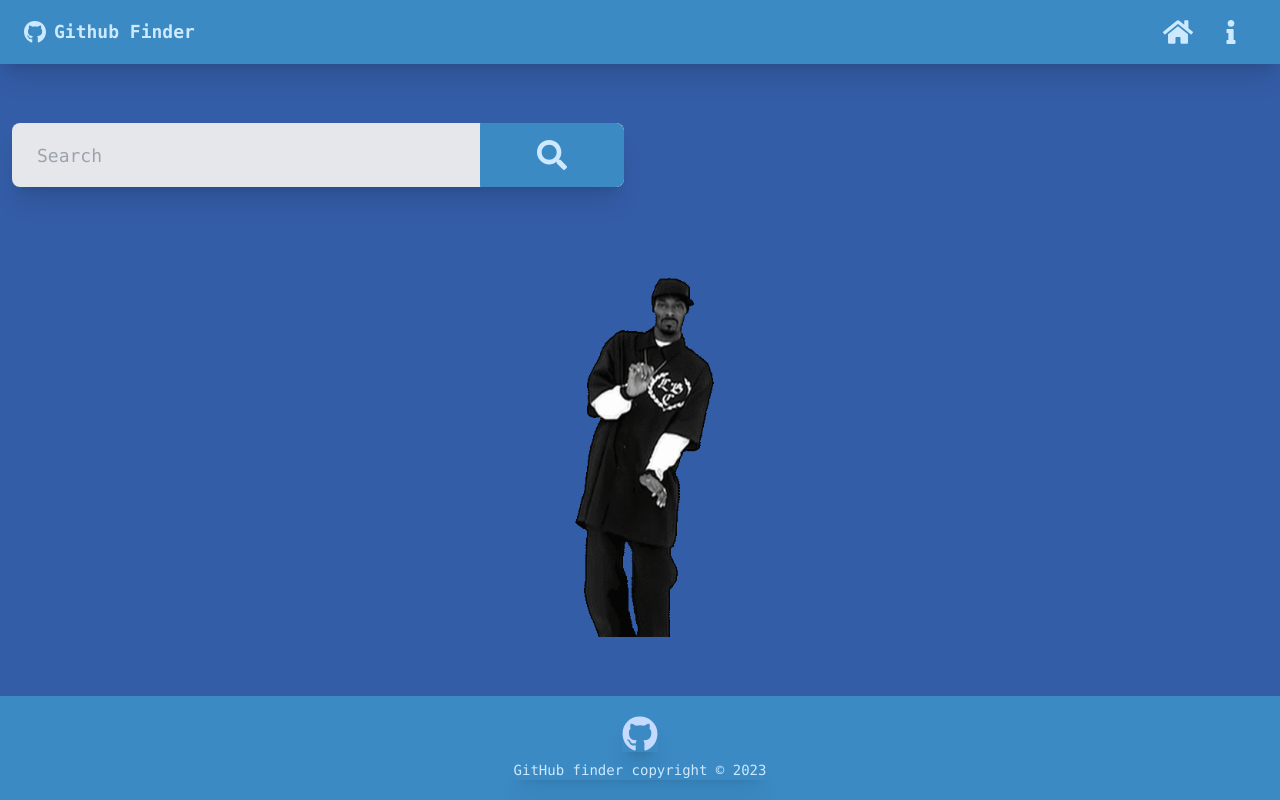
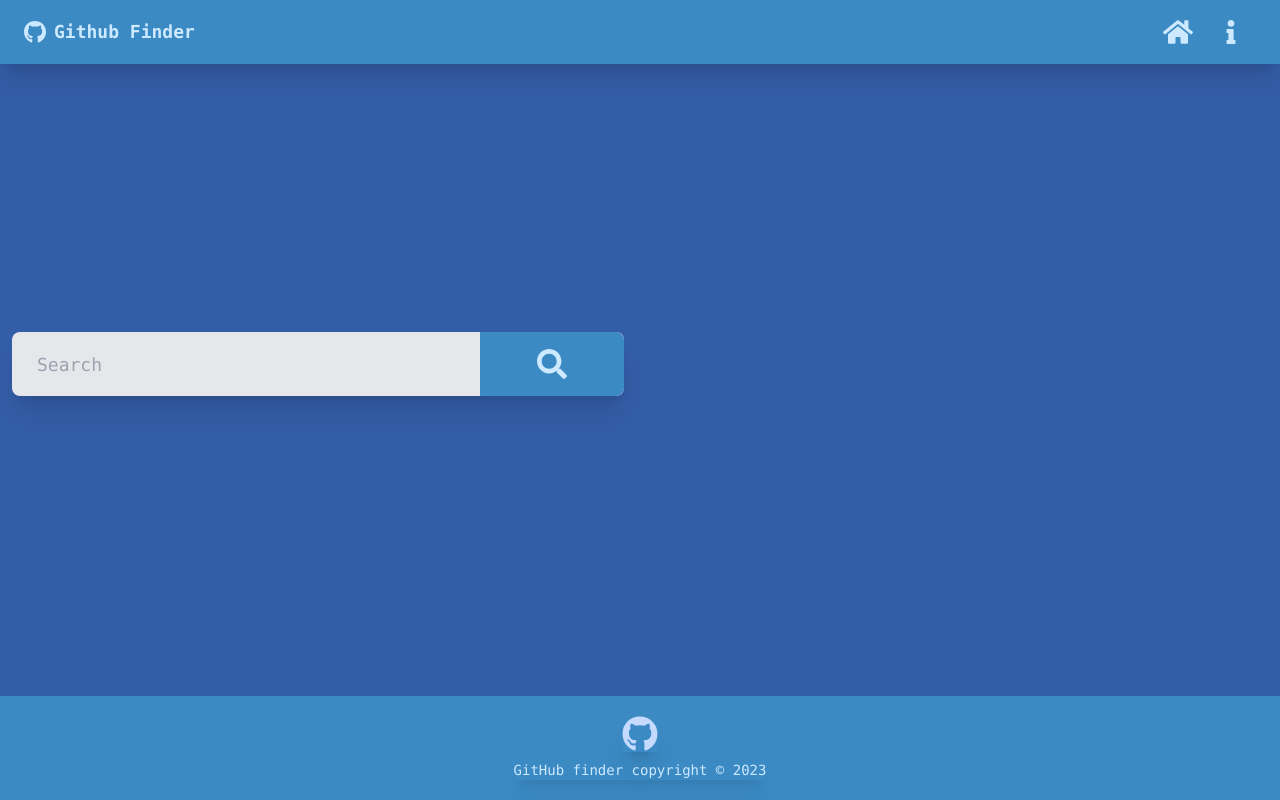
Before and after one commit to benjahmin-koenigsberg/github_finder_app, a React (Create React App) app: page / in a window 1280 px wide. Built offline with nearby package versions, Linux system fonts and the light colour scheme.

Commit message:
update new github access token

```diff
--- a/src/App.js
+++ b/src/App.js
@@ -17,16 +17,25 @@ function App() {
         <Router>
           <div className="flex flex-col justify-between h-screen">
             <NavBar />
+
             <main className="container mx-auto px-3 pb-12">
-              <Alert />
               <Routes>
-                <Route path="/" element={<Home />} />
+                <Route
+                  path="/"
+                  element={
+                    <>
+                      <Alert />
+                      <Home />
+                    </>
+                  }
+                />
                 <Route path="/about" element={<About />} />
                 <Route path="/user/:login" element={<User />} />
                 <Route path="/notfound" element={<NotFound />} />
                 <Route path="/*" element={<NotFound />} />
               </Routes>
             </main>
+
             <Footer />
           </div>
         </Router>
--- a/src/components/layout/Loading.jsx
+++ b/src/components/layout/Loading.jsx
@@ -6,7 +6,7 @@ const Loading = () => {
         <img className='text-center mx-auto'
          width={180}
         src={LoadingGif}
-        alt='walking code figure loading gif' />
+        alt='snoop dogg dancing gif' />
     </div>
   )
 }
--- a/src/components/users/UserResults.jsx
+++ b/src/components/users/UserResults.jsx
@@ -17,9 +17,7 @@ const UserResults = () => {
       </div>
     );
   } else {
-    return (
-        <Loading />
-    );
+    return <Loading />;
   }
 };
 
--- a/src/context/github/GithubActions.js
+++ b/src/context/github/GithubActions.js
@@ -1,5 +1,3 @@
-/** @format */
-
 import axios from "axios";
 const GITHUB_URL = process.env.REACT_APP_GITHUB_URL;
 const GITHUB_TOKEN = process.env.REACT_APP_GITHUB_TOKEN;
--- a/src/context/github/GithubContext.js
+++ b/src/context/github/GithubContext.js
@@ -1,28 +1,28 @@
+/** @format */
 import { createContext, useReducer } from "react";
 import githubReducer from "./GithubReducer";
 
-const GitHubContext = createContext()
+const GithubContext = createContext();
 
-export const GithubProvider = ({children}) => {
-
+export const GithubProvider = ({ children }) => {
   const initialState = {
     users: [],
     user: {},
     repos: [],
-    loading: true,
-  }
+    loading: false,
+  };
 
-const [state, dispatch] = useReducer(githubReducer, initialState)
+  const [state, dispatch] = useReducer(githubReducer, initialState);
 
+  return (
+    <GithubContext.Provider
+      value={{
+        ...state,
+        dispatch,
+      }}>
+      {children}
+    </GithubContext.Provider>
+  );
+};
 
-return <GitHubContext.Provider value={{
-
-    ...state,
-    dispatch,
-     }}
-     >
-    {children}
-</GitHubContext.Provider>
-
-    }
-export default GitHubContext
+export default GithubContext;
--- a/src/context/github/GithubReducer.js
+++ b/src/context/github/GithubReducer.js
@@ -13,7 +13,6 @@ const githubReducer = (state, action) => {
         repos: action.payload.repos,
         loading: false,
       };
-
     case "SET_LOADING":
       return {
         ...state,
@@ -27,6 +26,6 @@ const githubReducer = (state, action) => {
     default:
       return state;
   }
-}
+};
 
-export default githubReducer
+export default githubReducer;
--- a/src/pages/User.jsx
+++ b/src/pages/User.jsx
@@ -171,6 +171,7 @@ const websiteUrl = blog?.startsWith("http") ? blog : "https://" + blog;
       </div>
     </>
   );
+
 }
 
 export default User
```
Also changed, not shown: src/components/layout/Footer.jsx (+1 -10 lines), src/components/users/UserSearch.jsx (+12 -10 lines), 2 other files (tests, documents, lock files or other folders). Lines whose indentation alone changed are shown as unchanged.
